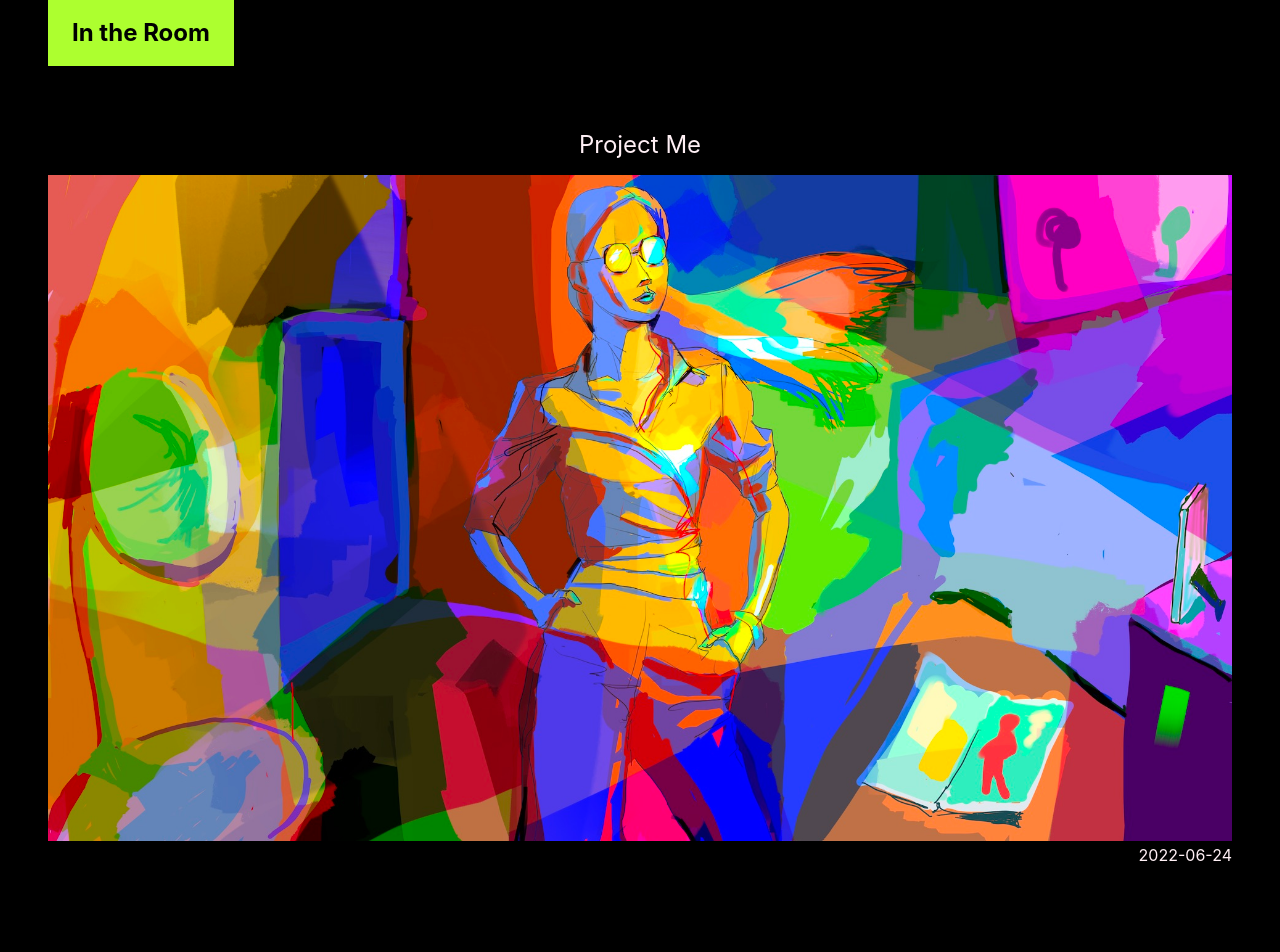
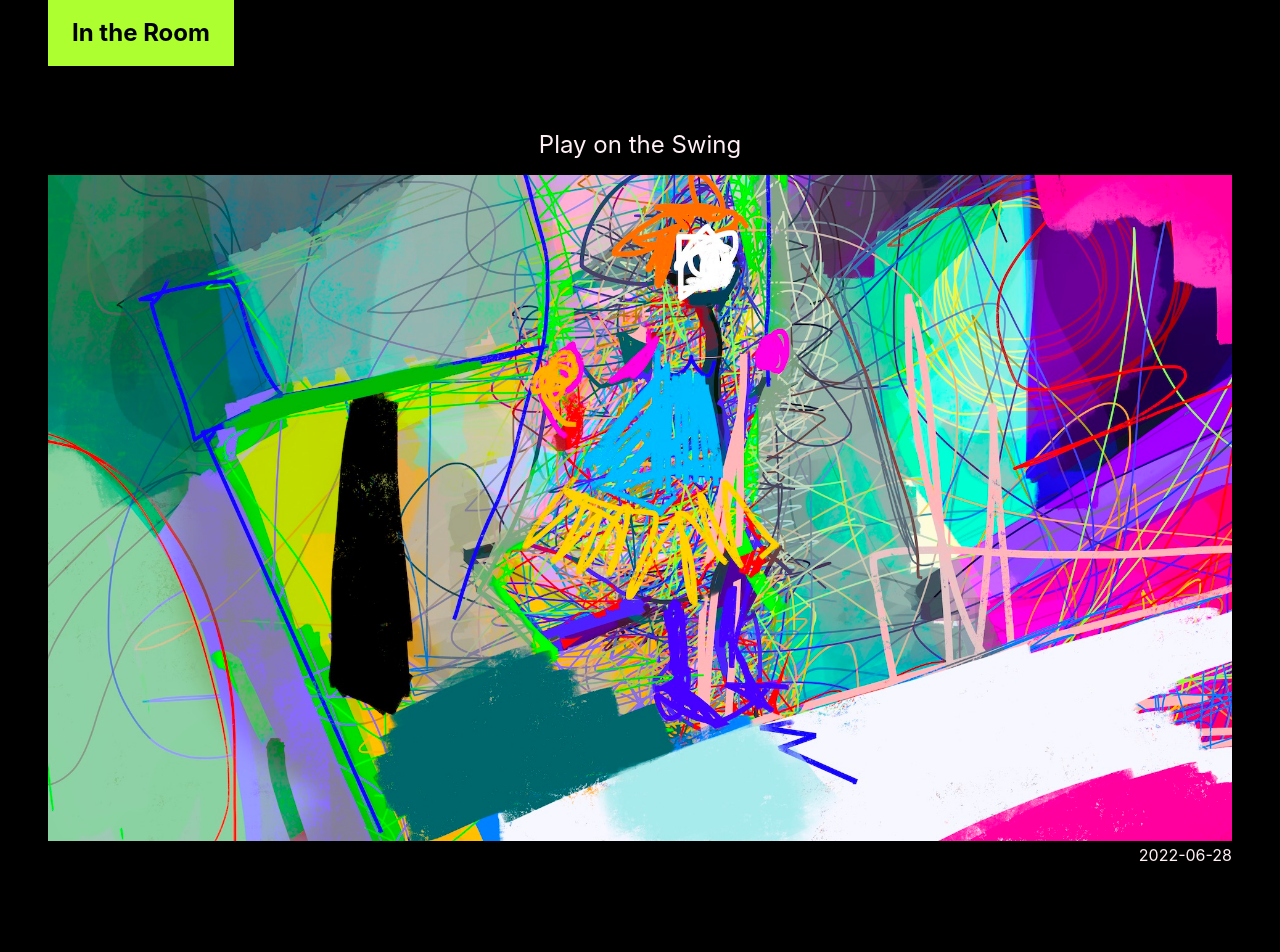
Before and after one commit to proxy0001/personal_site, a Next.js app: page / in a window 1280 px wide. Shown: the part 380-1332 px from the top of the page. Built offline with nearby package versions, Linux system fonts and the light colour scheme.

Commit message:
add twitter link and new piece

```diff
--- a/pages/index.js
+++ b/pages/index.js
@@ -4,6 +4,12 @@ import styles from '../styles/Home.module.css'
 import {FaTwitter} from 'react-icons/fa'
 export default function Home() {
   let pieces = [
+    {
+      title: "Play on the Swing",
+      src: "/img/in_the_room/In_the_Room-Play_on_the_Swing_1080P.jpg",
+      alt: "In the Room - Play on the Swing",
+      createDate: "2022-06-28",
+    },
     {
       title: "Project Me",
       src: "/img/in_the_room/In_the_Room-Project_Me_1080P.jpg",
@@ -100,7 +106,7 @@ export default function Home() {
         </a> */}
 
         <div className={styles.links}>
-          <a href="#"><FaTwitter className={styles.linkIcon} /></a>
+          <a href="https://twitter.com/proxy0001" target="_blank"><FaTwitter className={styles.linkIcon} /></a>
         </div>
       </footer>
     </div>
```
Also changed, not shown: public/img/in_the_room/In_the_Room-Play_on_the_Swing_1080P.jpg (added).
